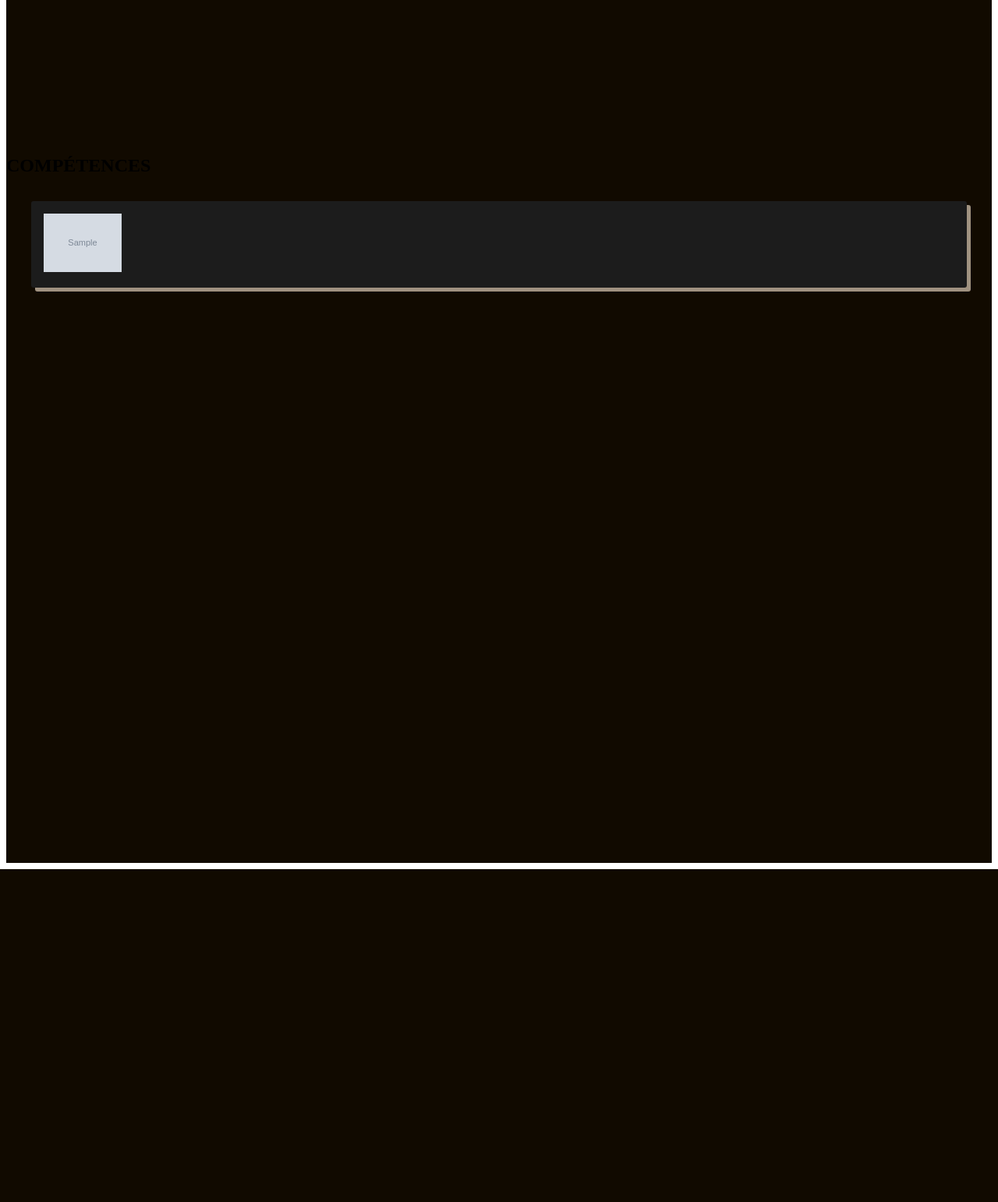
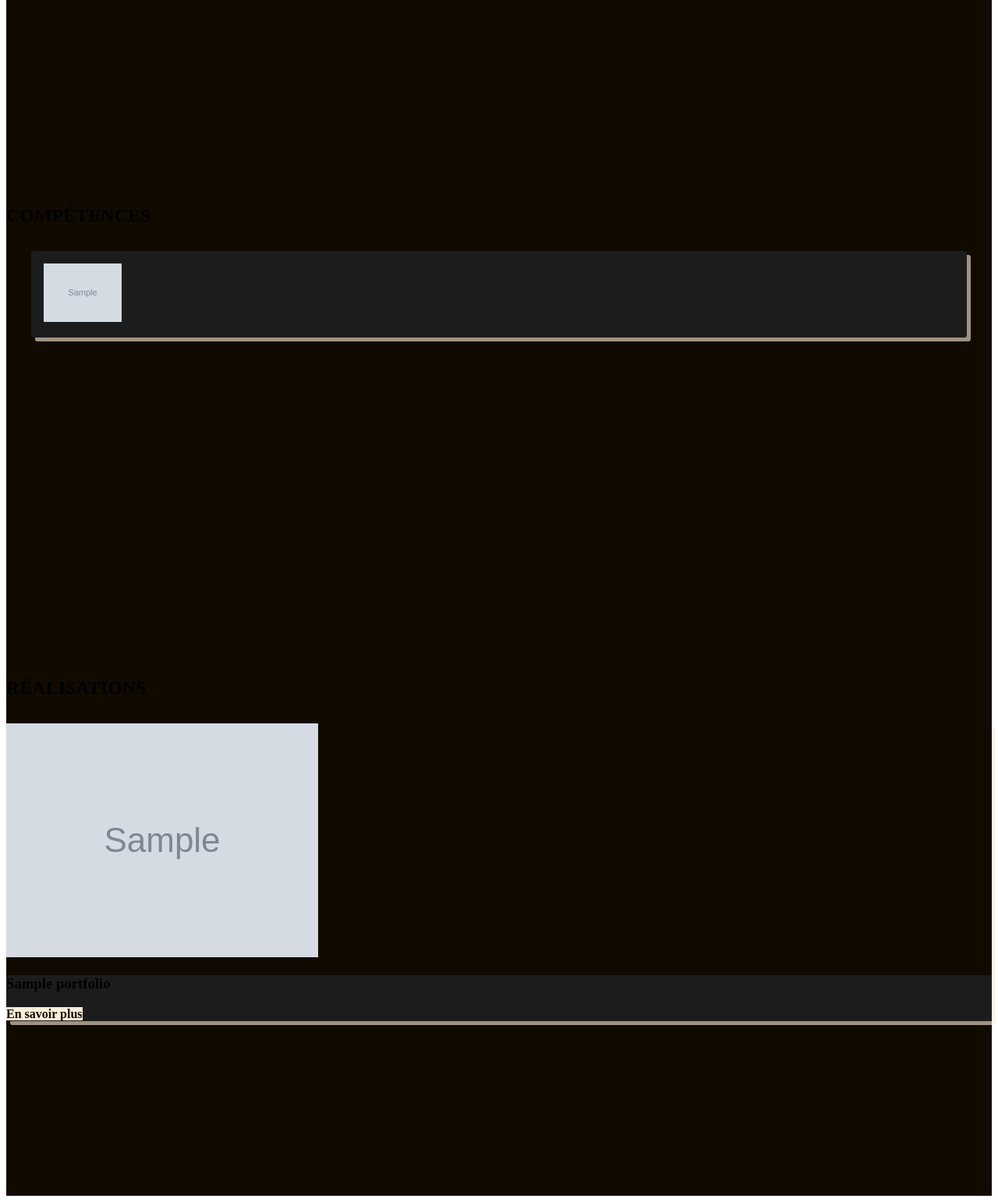
Before and after one commit to MatthieuBardet/checkpoint-3, a Symfony app: template templates/home/home.html.twig in a window 1280 px wide. Shown: the part 770-2312 px from the top of the page at 78% size. Before the commit the page ends 1885 px from the top, so only its background shows below. Run offline with Twig, Linux system fonts and the light colour scheme; the template is opened without the code that fills it: most values are stand-ins (such as "Sample title", 1, 10 or a date in 2020); grey boxes marked "Sample" are stand-in pictures; style sheets or scripts are compiled from the project's sources; some libraries are stand-ins or nearby versions.

Commit message:
added portfolio to home

```diff
--- a/assets/styles/home.scss
+++ b/assets/styles/home.scss
@@ -20,10 +20,9 @@ header {
   border-top: 1px solid $light;
 }
 
-.skills {
-  padding: $spacing16 0;
+.skills, .portfolio {
+  padding: $spacing24 0;
   background-color: $dark;
-  height: 100vh;
 }
 
 .skill-card {
@@ -97,3 +96,30 @@ header {
     transform: translateY(-5px);
   }
 }
+
+.portfolio a {
+    background: $light;
+    border: none;
+    color: $dark;
+    font-weight: 700;
+    height: 48px;
+    width: 148px;
+    margin: $spacing 0;
+}
+
+.portfolio a:hover {
+    background: $primary;
+    color: $light;
+}
+
+.portfolio-card-body {
+background-color: $lesser-dark;
+}
+
+.portfolio .card {
+border: none;
+  border-radius: 3px;
+  box-shadow: 5px 5px 0px 0px $light-opacity;
+  padding: 0;
+  margin: $spacing4 0;
+}
--- a/assets/styles/variables.scss
+++ b/assets/styles/variables.scss
@@ -21,3 +21,4 @@ $spacing2: $spacing*2;
 $spacing4: $spacing*4;
 $spacing8: $spacing*8;
 $spacing16: $spacing*16;
+$spacing24: $spacing*24;
--- a/src/Controller/HomeController.php
+++ b/src/Controller/HomeController.php
@@ -2,6 +2,7 @@
 
 namespace App\Controller;
 
+use App\Repository\PortfolioRepository;
 use App\Repository\SkillRepository;
 use Symfony\Bundle\FrameworkBundle\Controller\AbstractController;
 use Symfony\Component\HttpFoundation\Response;
@@ -12,14 +13,17 @@ class HomeController extends AbstractController
     /**
      * @Route("/", name="accueil")
      * @param SkillRepository $skillRepository
+     * @param PortfolioRepository $portfolioRepository
      * @return Response
      */
-    public function index(SkillRepository $skillRepository): Response
+    public function index(SkillRepository $skillRepository, PortfolioRepository $portfolioRepository): Response
     {
         $skills = $skillRepository->findAll();
+        $portfolios = $portfolioRepository->findAll();
 
         return $this->render('home/home.html.twig', [
             'skills' => $skills,
+            'portfolios' => $portfolios
         ]);
     }
 }
--- a/templates/home/home.html.twig
+++ b/templates/home/home.html.twig
@@ -41,4 +41,20 @@
             </div>
         </div>
     </section>
+    <section class="portfolio">
+        <div class="container">
+            <h2 class="text-center mb-5">RÉALISATIONS</h2>
+            <div class="row d-flex flex-wrap justify-content-between">
+                {% for portfolio in portfolios %}
+                    <div class="card col-8 col-md-10 col-lg-5">
+                        <img class="card-img-top" src="{{ asset('uploads/'~portfolio.cover) }}" alt="{{ portfolio.name }}" title="{{ portfolio.name }}">
+                        <div class="portfolio-card-body card-body d-flex flex-column align-items-center">
+                            <h3 class="card-title">{{ portfolio.name }}</h3>
+                            <a href="#" class="btn btn-primary">En savoir plus</a>
+                        </div>
+                    </div>
+                {% endfor %}
+            </div>
+        </div>
+    </section>
 {% endblock %}
```
